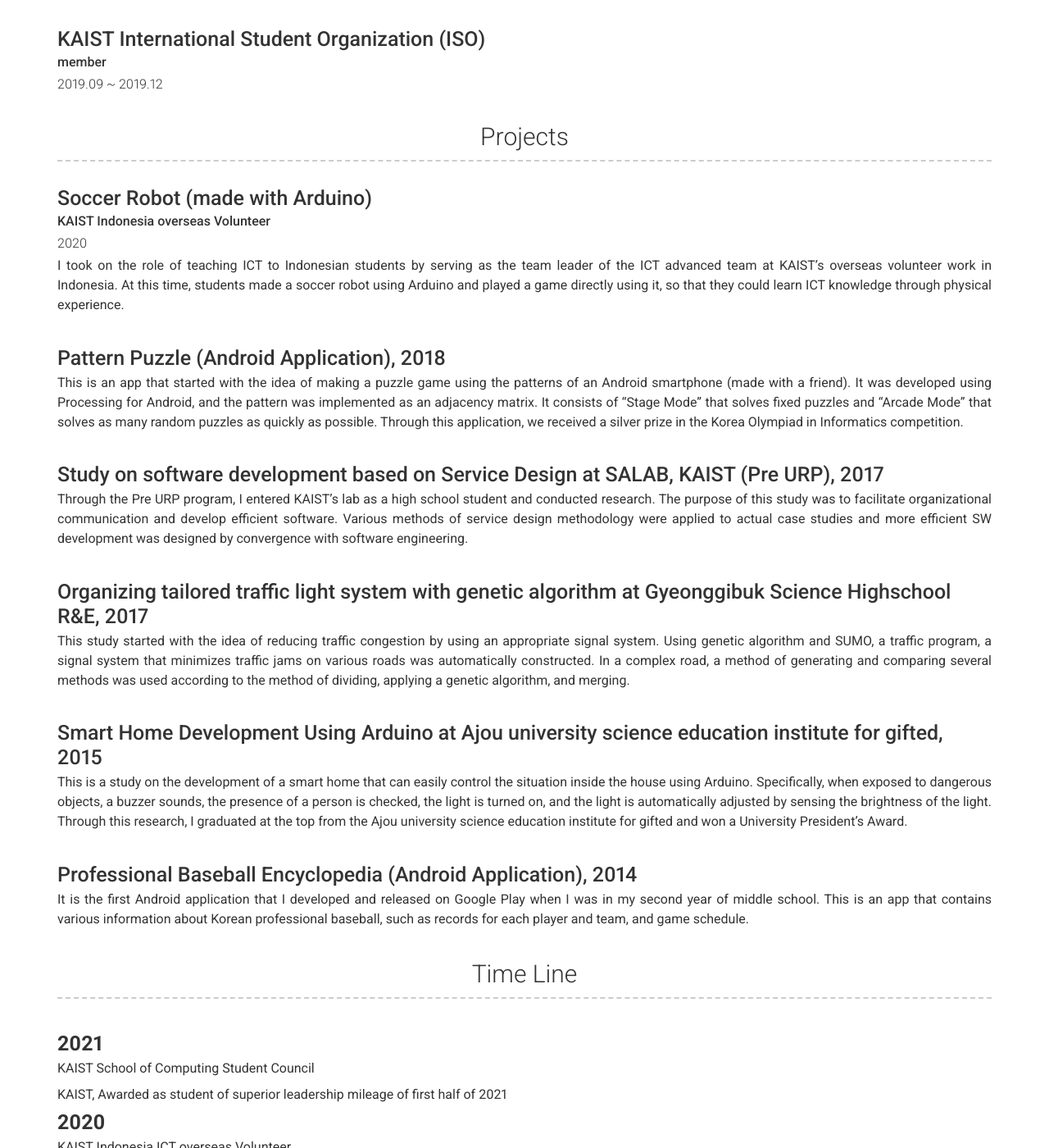
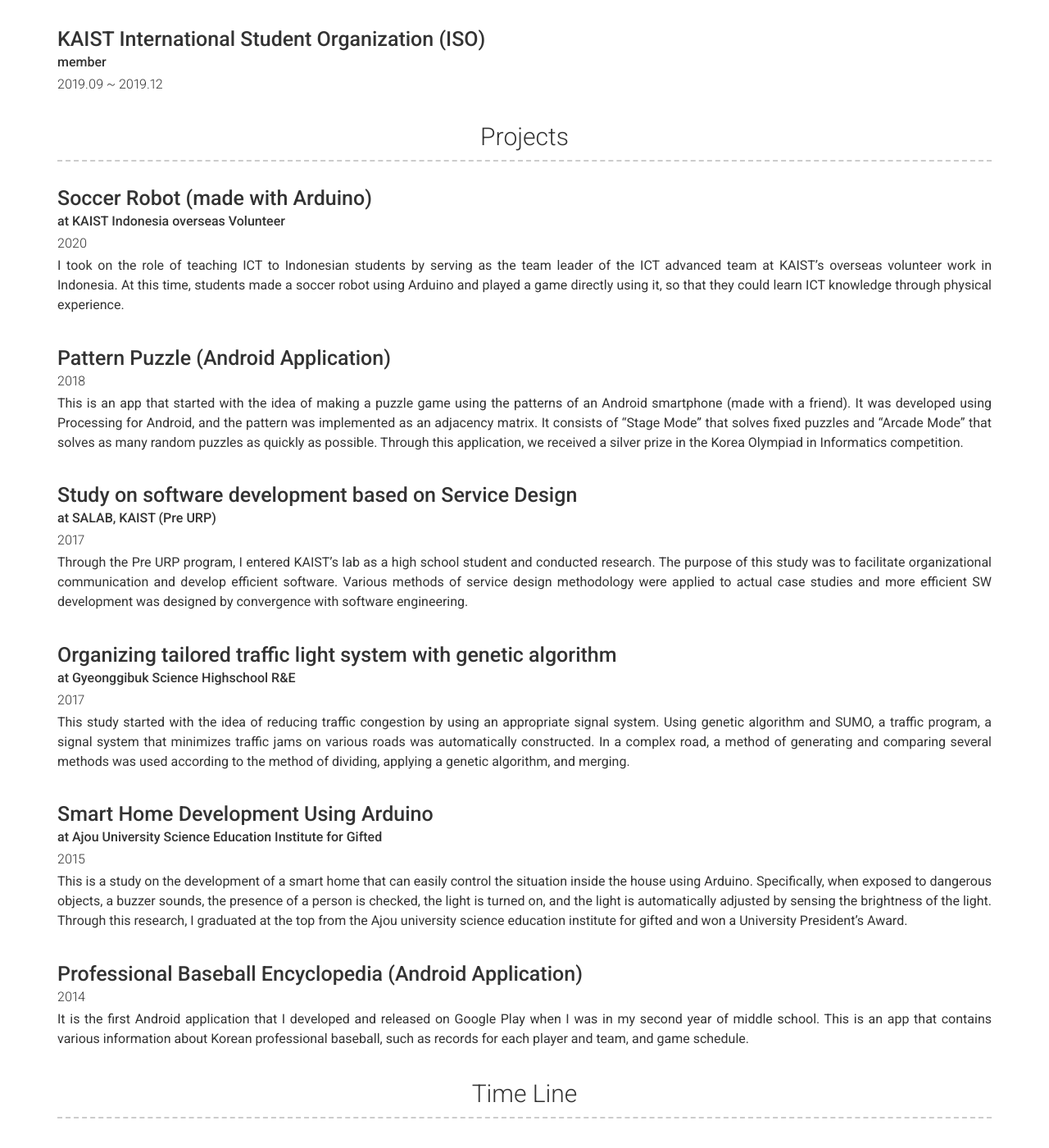
Before and after one commit to hengho/hengho.github.io, a Jekyll site: the page built from index.md, in a window 1280 px wide and 1400 px high, scrolled down 1255 px. Shown: the whole window at 82% size. Built offline with Jekyll 4.4.1, drawn with Linux system fonts in a browser that asks for light colours; nearby versions of some CDN libraries; part of the change alters nothing that is shown.

```diff
--- a/_config.yml
+++ b/_config.yml
@@ -131,7 +131,7 @@ content:
     content:
       - layout: top
         title: Soccer Robot (made with Arduino)
-        sub_title: KAIST Indonesia overseas Volunteer
+        sub_title: at KAIST Indonesia overseas Volunteer
         caption: 2020
         #link: Link to project (eg. sproogen.github.io/modern-resume-theme)(optional)
         #link_text: Link Text
@@ -148,27 +148,35 @@ content:
           I took on the role of teaching ICT to Indonesian students by serving as the team leader of the ICT advanced team at KAIST's overseas volunteer work in Indonesia. At this time, students made a soccer robot using Arduino and played a game directly using it, so that they could learn ICT knowledge through physical experience.
 
       - layout: top
-        title: Pattern Puzzle (Android Application), 2018
+        title: Pattern Puzzle (Android Application)
+        caption: 2018
         description: | # this will include new lines to allow paragraphs
           This is an app that started with the idea of making a puzzle game using the patterns of an Android smartphone (made with a friend). It was developed using Processing for Android, and the pattern was implemented as an adjacency matrix. It consists of "Stage Mode" that solves fixed puzzles and "Arcade Mode" that solves as many random puzzles as quickly as possible. Through this application, we received a silver prize in the Korea Olympiad in Informatics competition.
 
       - layout: top
-        title: Study on software development based on Service Design at SALAB, KAIST (Pre URP), 2017
+        title: Study on software development based on Service Design
+        sub_title: at SALAB, KAIST (Pre URP)
+        caption: 2017
         description: | # this will include new lines to allow paragraphs
           Through the Pre URP program, I entered KAIST's lab as a high school student and conducted research. The purpose of this study was to facilitate organizational communication and develop efficient software. Various methods of service design methodology were applied to actual case studies and more efficient SW development was designed by convergence with software engineering.
 
       - layout: top
-        title: Organizing tailored traffic light system with genetic algorithm at Gyeonggibuk Science Highschool R&E, 2017
+        title: Organizing tailored traffic light system with genetic algorithm
+        sub_title: at Gyeonggibuk Science Highschool R&E
+        caption: 2017
         description: | # this will include new lines to allow paragraphs
           This study started with the idea of reducing traffic congestion by using an appropriate signal system. Using genetic algorithm and SUMO, a traffic program, a signal system that minimizes traffic jams on various roads was automatically constructed. In a complex road, a method of generating and comparing several methods was used according to the method of dividing, applying a genetic algorithm, and merging.
 
       - layout: top
-        title: Smart Home Development Using Arduino at Ajou university science education institute for gifted, 2015
+        title: Smart Home Development Using Arduino
+        sub_title: at Ajou University Science Education Institute for Gifted
+        caption: 2015
         description: | # this will include new lines to allow paragraphs
           This is a study on the development of a smart home that can easily control the situation inside the house using Arduino. Specifically, when exposed to dangerous objects, a buzzer sounds, the presence of a person is checked, the light is turned on, and the light is automatically adjusted by sensing the brightness of the light. Through this research, I graduated at the top from the Ajou university science education institute for gifted and won a University President's Award.
 
       - layout: top
-        title: Professional Baseball Encyclopedia (Android Application), 2014
+        title: Professional Baseball Encyclopedia (Android Application)
+        caption: 2014
         description: | # this will include new lines to allow paragraphs
          It is the first Android application that I developed and released on Google Play when I was in my second year of middle school. This is an app that contains various information about Korean professional baseball, such as records for each player and team, and game schedule.
 
```
